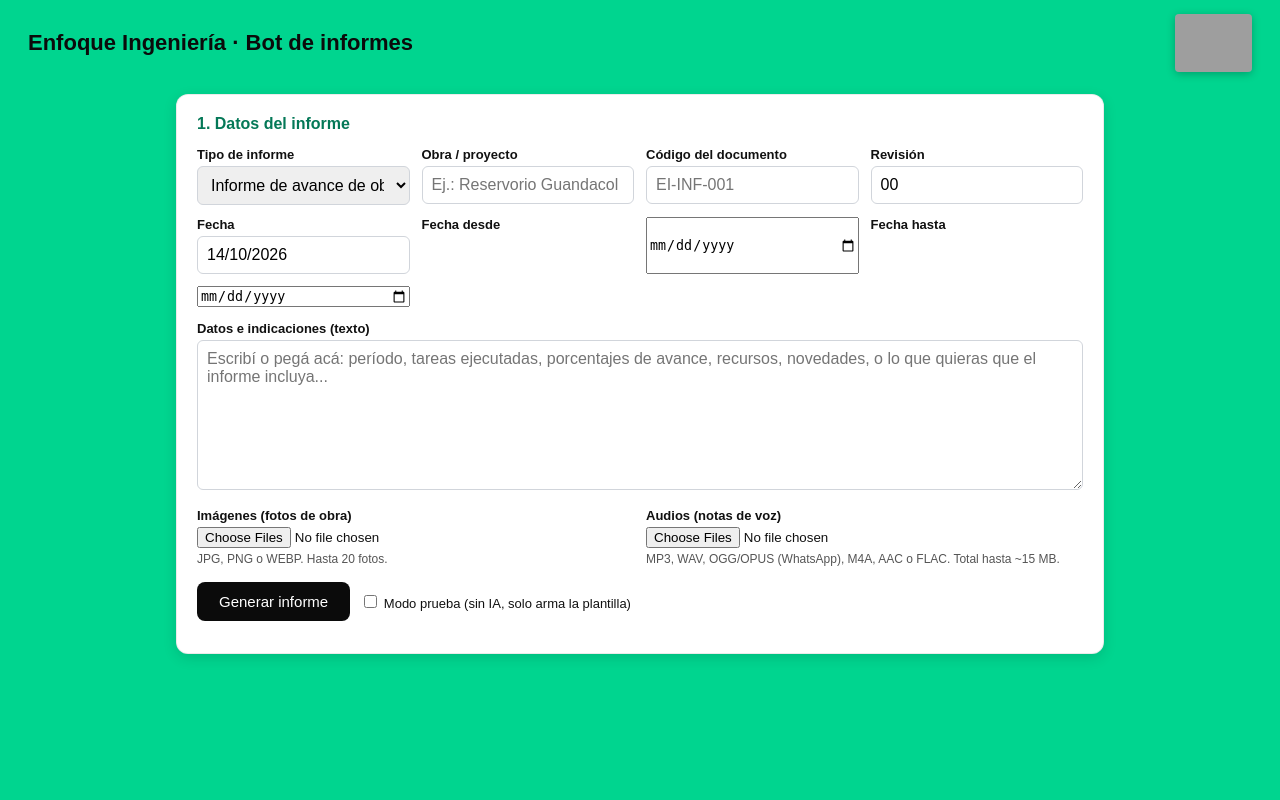
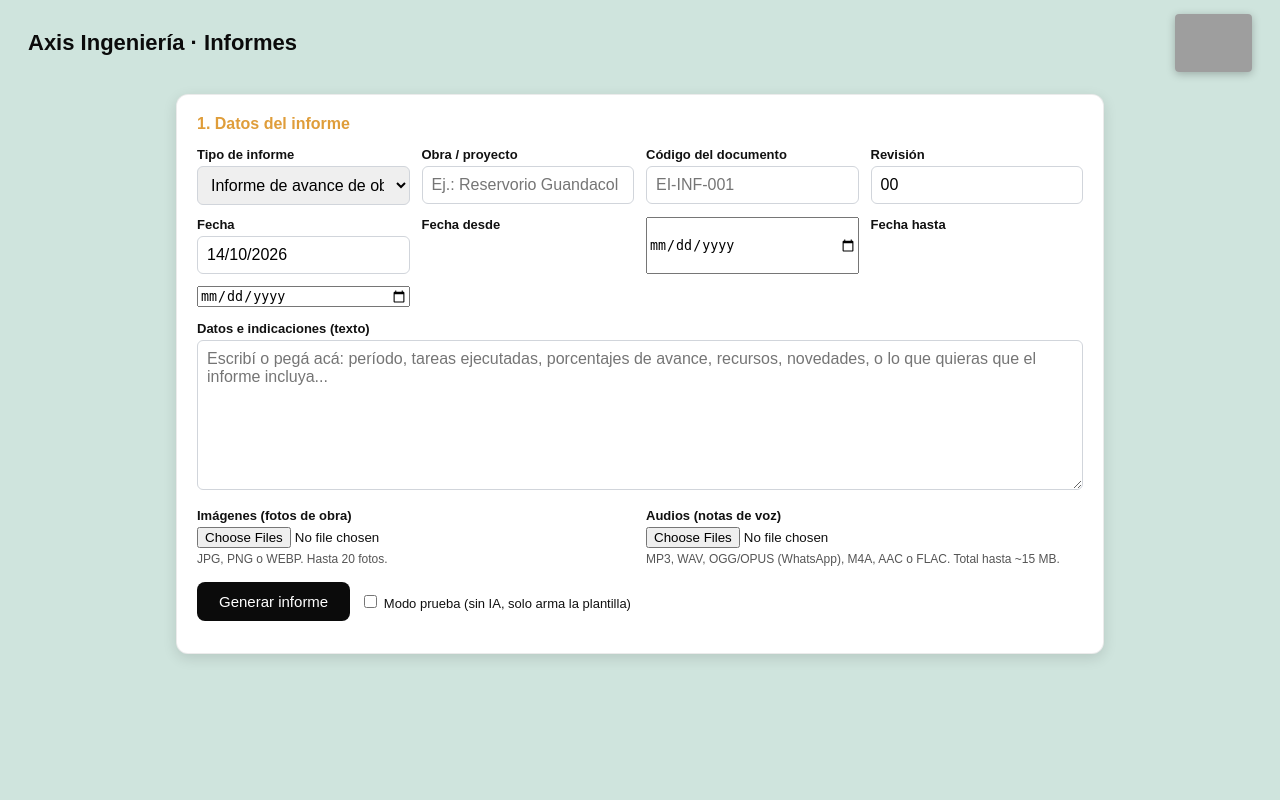
Before and after one commit to ANMAOL-commits/bot-informes, a Flask app: page / in a window 1280 px wide. Run offline with Flask 3, Linux system fonts and the light colour scheme; grey boxes are pictures that could not be loaded.

Commit message:
Add files via upload

```diff
--- a/templates/index.html
+++ b/templates/index.html
@@ -3,10 +3,10 @@
 <head>
 <meta charset="utf-8">
 <meta name="viewport" content="width=device-width, initial-scale=1">
-<title>Enfoque Ingeniería – Bot de informes</title>
+<title>Axis Ingeniería –Informes</title>
 <link rel="stylesheet" href="/static/informe.css">
 <style>
-  :root{--verde:#00d58f;--verde-osc:#047857;--negro:#0b0b0b;--borde:#d1d5db}
+  :root{--verde:#cfe4dd;--verde-osc:#df9d3a;--negro:#0b0b0b;--borde:#d1d5db}
   *{box-sizing:border-box}
   body{margin:0;font-family:Arial,Helvetica,sans-serif;background:var(--verde);color:#111;min-height:100vh}
   header.top{display:flex;align-items:center;justify-content:space-between;gap:16px;padding:14px 28px}
@@ -42,8 +42,8 @@
 </head>
 <body>
 <header class="top">
-  <h1>Enfoque Ingeniería · Bot de informes</h1>
-  <img class="logo" src="/static/logo.png" alt="Enfoque Ingeniería + Construcción">
+  <h1>Axis Ingeniería · Informes</h1>
+  <img class="logo" src="/static/logo.png" alt="Axis consultora">
 </header>
 <main>
   <form id="form" class="card">
```
